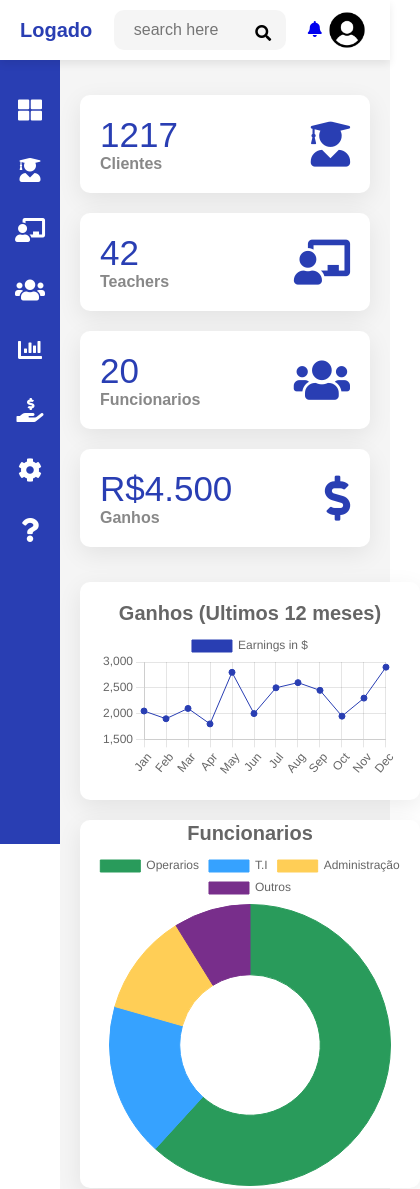
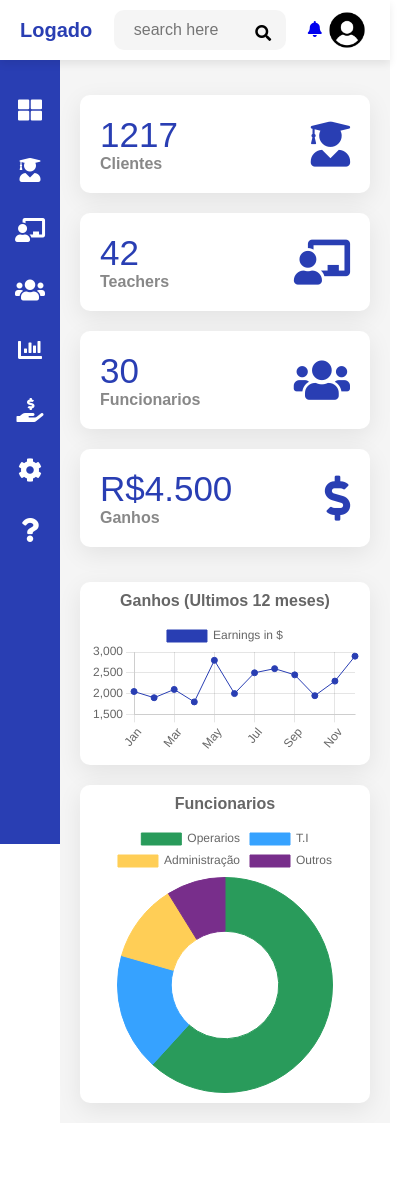
Before and after one commit to Derickcsantos/DashboardFuncional, a plain HTML site: page logado.html in a window 390 px wide. Shown: the top 1189 px of the page, 420 px wide, since content can reach past the window. After the commit the page ends 1123 px from the top, so only its background shows below. Drawn offline with nearby package versions, Linux system fonts and the light colour scheme; some icons are missing.

Commit message:
Add files via upload

```diff
--- a/css/dashboard.css
+++ b/css/dashboard.css
@@ -1,14 +1,14 @@
-*{
+* {
     padding: 0;
     margin: 0;
     box-sizing: border-box;
-    font-family: 'poppins', sans-serif;
+    font-family: 'Poppins', sans-serif;
 }
 
-.topbar{
+.topbar {
     position: fixed;
     background: #fff;
-    box-shadow: 0 4px 8px 0 rgba(0,0,0,0.08);
+    box-shadow: 0 4px 8px rgba(0, 0, 0, 0.08);
     width: 100%;
     height: 60px;
     padding: 0 20px;
@@ -18,18 +18,18 @@
     z-index: 1;
 }
 
-.logo h2{
+.logo h2 {
     color: #293eb3;
 }
 
-.search{
+.search {
     position: relative;
     width: 60%;
     justify-self: center;
 }
 
-.search input{
-    width:100%;
+.search input {
+    width: 100%;
     height: 40px;
     padding: 0 40px;
     font-size: 16px;
@@ -39,20 +39,20 @@
     background: #f5f5f5;
 }
 
-.search i{
+.search i {
     position: absolute;
     right: 15px;
     top: 15px;
     cursor: pointer;
 }
 
-.user{
+.user {
     position: relative;
     width: 50px;
     height: 50px;
 }
 
-.user img{
+.user img {
     position: absolute;
     top: 0;
     left: 0;
@@ -61,9 +61,7 @@
     object-fit: cover;
 }
 
-/*Sidbar starts here*/
-
-.sidebar{
+.sidebar {
     position: fixed;
     top: 60px;
     width: 260px;
@@ -72,24 +70,24 @@
     overflow-x: hidden;
 }
 
-.sidebar ul{
+.sidebar ul {
     margin-top: 20px;
 }
 
-.sidebar ul li{
+.sidebar ul li {
     width: 100%;
     list-style: none;
 }
 
-.sidebar ul li:hover{
+.sidebar ul li:hover {
     background: #fff;
 }
 
-.sidebar ul li:hover a{
+.sidebar ul li:hover a {
     color: #293eb3;
 }
 
-.sidebar ul li a{
+.sidebar ul li a {
     width: 100%;
     text-decoration: none;
     color: #fff;
@@ -98,14 +96,13 @@
     align-items: center;
 }
 
-.sidebar ul li a i{
+.sidebar ul li a i {
     min-width: 60px;
     font-size: 24px;
     text-align: center;
 }
 
-/*main section  starts here*/
-.main{
+.main {
     position: absolute;
     top: 60px;
     width: calc(100% - 260px);
@@ -114,7 +111,7 @@
     background: #f5f5f5;
 }
 
-.cards{
+.cards {
     width: 100%;
     padding: 35px 20px;
     display: grid;
@@ -122,102 +119,96 @@
     grid-gap: 20px;
 }
 
-.cards .card{
+.cards .card {
     padding: 20px;
     display: flex;
     align-items: center;
     justify-content: space-between;
     background: #fff;
     border-radius: 10px;
-    box-shadow: 0 7px 25px 0 rgba(0,0,0,0.08);
+    box-shadow: 0 7px 25px rgba(0, 0, 0, 0.08);
 }
 
-.cards .card:hover{
+.cards .card:hover {
     background: #293eb3;
 }
 
-.cards .card:hover .number{
+.cards .card:hover .number,
+.cards .card:hover .card-name,
+.cards .card:hover .icon-box i {
     color: #fff;
 }
 
-.cards .card:hover .card-name{
-    color: #fff;
-}
-
-.cards .card:hover .icon-box i{
-    color: #fff;
-}
-
-.number{
+.number {
     font-size: 35px;
     font-weight: 500;
     color: #293eb3;
 }
 
-.card-name{
+.card-name {
     color: #888;
     font-weight: 600;
 }
 
-.icon-box i{
+.icon-box i {
     font-size: 45px;
     color: #293eb3;
 }
 
-/* Charts starts here */
-
-.charts{
+.charts {
     display: grid;
-    grid-template-columns:2fr 1fr;
+    grid-template-columns: 2fr 1fr;
     grid-gap: 20px;
-    width:100%;
+    width: 100%;
     padding: 20px;
     padding-top: 0;
 }
 
-.chart{
+.chart {
     background: #fff;
     padding: 20px;
     border-radius: 10px;
-    box-shadow: 0 7px 25px rgba(0,0,0,0.08);
+    box-shadow: 0 7px 25px rgba(0, 0, 0, 0.08);
     width: 100%;
 }
 
-.chart h2{
-    margin-bottom: 5px;
+.chart h2 {
+    margin-bottom: 10px;
     font-size: 20px;
     color: #666;
     text-align: center;
 }
 
-/* Responsividade starts here */
+.chart canvas {
+    width: 100% !important;
+    height: auto !important;
+}
+
+/* Responsividade */
 
 @media (max-width: 1115px) {
     .sidebar {
         width: 60px;
     }
-    .main{
+    .main {
         left: 60px;
         width: calc(100% - 60px);
     }
 }
 
-@media (max-width: 880px){
+@media (max-width: 880px) {
     .cards {
-        grid-template-columns: repeat(4, 1fr);
+        grid-template-columns: repeat(2, 1fr);
     }
     .charts {
         grid-template-columns: 1fr;
     }
-    #doughnut-chart {
-        padding: 50px;
-    }
-    #doughnut {
-        padding: 50px;
+    .chart {
+        padding: 10px;
     }
 }
 
-@media (max-width: 500px){
+@media (max-width: 500px) {
     .topbar {
         grid-template-columns: 1fr 5fr 0.4fr 1fr;
     }
@@ -233,17 +224,17 @@
     .search input {
         padding: 0 20px;
     }
-    .fa-bell{
+    .fa-bell {
         margin-right: 5px;
     }
-    .user{
+    .user {
         width: 40px;
         height: 40px;
     }
-    #doughnut-chart{
-        padding: 2px;
+    .chart {
+        padding: 10px;
     }
-    #doughnut{
-        padding: 0;
+    .chart h2 {
+        font-size: 16px;
     }
 }
--- a/css/style.css
+++ b/css/style.css
@@ -67,7 +67,7 @@ body {
     display: block; /* Mostrar o formulário de registro inicialmente */
 }
 
-form {
+.login {
     margin-bottom: 20px;
     background-color: #fff;
     width: 300px;
--- a/js/db.js
+++ b/js/db.js
@@ -11,6 +11,12 @@ function openDB() {
             if (!db.objectStoreNames.contains(storeName)) {
                 const store = db.createObjectStore(storeName, { keyPath: 'id', autoIncrement: true });
                 store.createIndex('email', 'email', { unique: true });
+                store.createIndex('logado', 'logado', { unique: false }); // Criação do índice 'logado'
+            } else {
+                const store = event.target.transaction.objectStore(storeName);
+                if (!store.indexNames.contains('logado')) {
+                    store.createIndex('logado', 'logado', { unique: false }); // Adiciona o índice 'logado'
+                }
             }
         };
 
--- a/js/logado.js
+++ b/js/logado.js
@@ -17,18 +17,29 @@ document.addEventListener('DOMContentLoaded', () => {
         }
     }
 
-    function updateEmployeeCount() {
-        getAllUsers().then(users => {
-            const employeeCount = users.length;
-            const funcionarioCardNumber = document.querySelector('#funcionarioCard .number');
+    function contarUsuariosLogados() {
+        return openDB().then(db => {
+            return new Promise((resolve, reject) => {
+                const transaction = db.transaction(storeName, 'readonly');
+                const store = transaction.objectStore(storeName);
+                let index;
 
-            if (funcionarioCardNumber) {
-                funcionarioCardNumber.textContent = employeeCount;
-            } else {
-                console.error('#funcionarioCard .number não encontrado.');
-            }
-        }).catch(error => {
-            console.error('Erro ao contar os funcionários:', error);
+                try {
+                    index = store.index('logado'); // Acessa o índice 'logado'
+                } catch (e) {
+                    return reject('Índice "logado" não encontrado.');
+                }
+
+                const request = index.count(IDBKeyRange.only(true)); // Contando os usuários logados
+
+                request.onsuccess = () => {
+                    resolve(request.result);
+                };
+
+                request.onerror = () => {
+                    reject('Erro ao contar os usuários logados');
+                };
+            });
         });
     }
 
@@ -79,5 +90,13 @@ document.addEventListener('DOMContentLoaded', () => {
         console.error('Formulário de atualização não encontrado.');
     }
 
-    updateEmployeeCount();
+    // Atualize a contagem de funcionários ao carregar a página
+    contarUsuariosLogados().then(count => {
+        const employeeCard = document.getElementById('funcionarioCard');
+        if (employeeCard) {
+            employeeCard.querySelector('.number').textContent = count;
+        }
+    }).catch(error => {
+        console.error('Erro ao atualizar a contagem de funcionários:', error);
+    });
 });
--- a/logado.html
+++ b/logado.html
@@ -103,7 +103,7 @@
                 </div>
                 <div class="card">
                     <div class="card-content" id="funcionarioCard">
-                        <div class="number">20</div>
+                        <div class="number">30</div>
                         <div class="card-name">Funcionarios</div>
                     </div>
                     <div class="icon-box">
```
Also changed, not shown: index.html (+2 -2 lines), js/login.js (+13 -27 lines).
